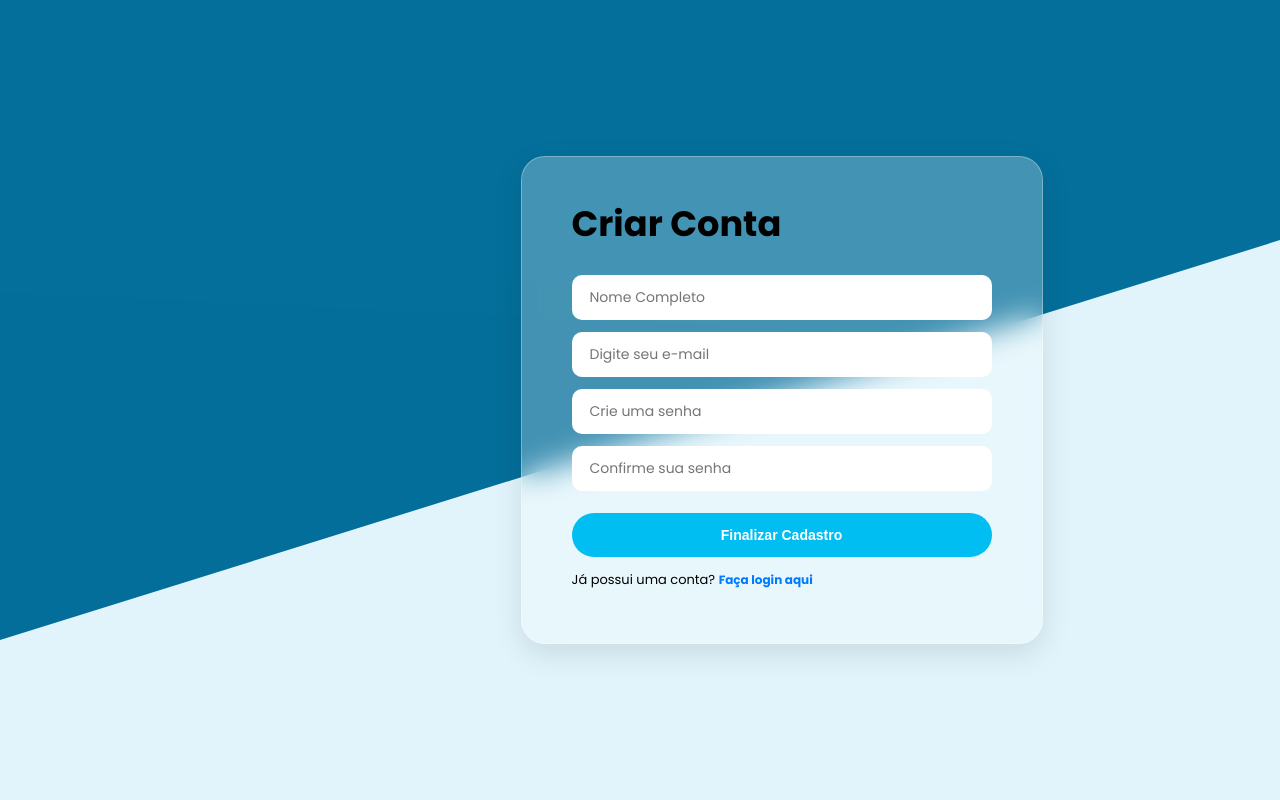
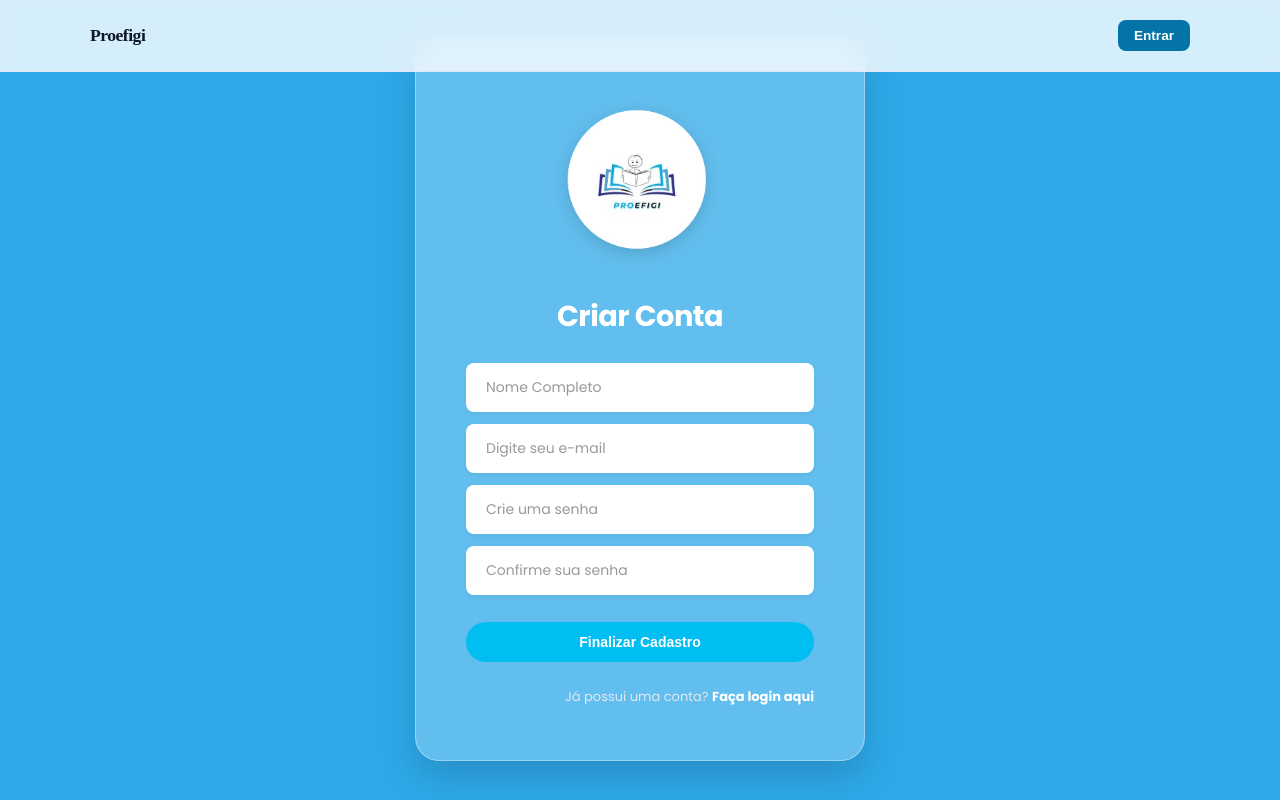
Before and after one commit to santtonas/proefigi, a React (Vite) app in the folder proefigi/: page /cadastro in a window 1280 px wide. Built offline with nearby package versions, Linux system fonts and the light colour scheme; no server answers; the HTML template or start-up script is replaced by a standard one.

Commit message:
Refatora páginas de Cadastro e Login, ajustando estilos e estrutura, além de implementar layout de autenticação compartilhada nas rotas

```diff
--- a/proefigi/src/pages/Cadastro.tsx
+++ b/proefigi/src/pages/Cadastro.tsx
@@ -3,7 +3,6 @@ import { Link, useNavigate } from "react-router-dom";
 import "../styles/cadastro.css"
 import logo from "../img/icoproefigi.png";
 import { cadastro } from "../services/cadastro";
-
 
 const Cadastro: React.FC = () => {
   const navigate = useNavigate();
@@ -27,7 +26,6 @@ const Cadastro: React.FC = () => {
   }
 
   async function handleCadastro(e: React.FormEvent) {
-
     e.preventDefault();
 
     const mensagemErro = validar();
@@ -36,33 +34,52 @@ const Cadastro: React.FC = () => {
       return;
     }
 
-    try{
+    try {
       setErro("");
       setCarregando(true);
 
       await cadastro(nome, email, senha);
 
       setSucesso(true);
-    setTimeout(()  => navigate("/"), 1500);
-    } catch(err: any){
+      setTimeout(() => navigate("/"), 1500);
+    } catch (err: unknown) {
+      if (err instanceof Error) {
         setErro(err.message || "Erro ao criar conta.");
+      } else if (typeof err === "string") {
+        setErro(err);
+      } else {
+        setErro("Erro ao criar conta.");
+      }
     } finally {
       setCarregando(false)
     }
   }
 
-
   return (
     <div className="container-register">
-      {/* Opcional: Se quiser manter o logo flutuando como no login */}
-      <div className="logo-register">
+
+      <div className="register-card">
+
+        {/* 🚀 LOGO INTERNA: Movida para o topo do container do card */}
+        <div className="logo">
           <img src={logo} alt="Logo Proefigi" />
         </div>
 
-      <div className="overlay"></div>
+        <h1>Criar Conta</h1>
 
-      <div className="register-card">
-        <h1>Criar Conta</h1>
+        {/* Mensagem de Erro visível na tela caso exista */}
+        {erro && (
+          <p className="error-message-login" style={{ color: '#EF4444', fontSize: '0.85rem', marginBottom: '10px', textAlign: 'left' }}>
+            {erro}
+          </p>
+        )}
+
+        {/* Mensagem de Sucesso visível na tela */}
+        {sucesso && (
+          <p className="success-message-login" style={{ color: '#10B981', fontSize: '0.85rem', marginBottom: '10px', textAlign: 'center' }}>
+            Conta criada com sucesso! Redirecionando...
+          </p>
+        )}
 
         <form className="register-form" onSubmit={handleCadastro} noValidate>
           <input
@@ -103,7 +120,6 @@ const Cadastro: React.FC = () => {
         </p>
       </div>
     </div>
-
   );
 };
 
--- a/proefigi/src/routes.tsx
+++ b/proefigi/src/routes.tsx
@@ -1,4 +1,4 @@
-import { BrowserRouter, Routes, Route } from 'react-router-dom';
+import { BrowserRouter, Routes, Route, Outlet } from 'react-router-dom';
 import { Home } from "./pages/home";
 
 import Layout from './components/Layout';
@@ -14,23 +14,48 @@ import Ajuda from './pages/Ajuda';
 
 import { Calendario } from "./pages/Calendario";
 import { MonitorDeHorarios } from './components/MonitorDeHorarios';
-{/*import { TarefaProvider } from './context/TarefaContext';*/}
 import RecuperarSenha from './pages/RecuperarSenha';
+
+import { useNavigate } from 'react-router-dom';
+
+function AuthLayout() {
+  const navigate = useNavigate();
+  return (
+    <div className="page-auth-wrapper">
+      <nav className="nav-autenticacao">
+        <div className="nav-auth-container">
+
+          <div className="nav-auth-logo" onClick={() => navigate('/')} style={{ cursor: 'pointer' }}>
+            <span>Proefigi</span>
+          </div>
+          <div className="nav-auth-links">
+            <button className="nav-auth-btn-primario" onClick={() => navigate('/')}>
+              Entrar
+            </button>
+          </div>
+        </div>
+      </nav>
+      <Outlet />
+    </div>
+  );
+}
 
 function RoutesApp() {
   return (
     <BrowserRouter>
-      {/*<TarefaProvider>*/}
+
         <MonitorDeHorarios />
         <Routes>
 
+          <Route path="/" element={<Login/>}/>
 
-          <Route path="/" element={<Login/>}/>
-          <Route path="/cadastro" element={<Cadastro/>}/>
+          {/* ROTAS COM A NAVBAR DE AUTENTICAÇÃO COMPARTILHADA */}
+          <Route element={<AuthLayout />}>
+            <Route path="/cadastro" element={<Cadastro/>}/>
+            <Route path="/recuperar-senha" element={<RecuperarSenha />} />
+          </Route>
 
-          <Route path="/recuperar-senha" element={<RecuperarSenha />} />
-
-
+          {/* ROTAS PRIVADAS (Com a Navbar interna do sistema) */}
           <Route element={<Layout />}>
             <Route path="/home" element={<Home/>}/>
             <Route path="/calendario" element={<Calendario />} />
@@ -44,7 +69,7 @@ function RoutesApp() {
           </Route>
 
         </Routes>
-      {/*</TarefaProvider>*/}
+
     </BrowserRouter>
   );
 }
--- a/proefigi/src/styles/cadastro.css
+++ b/proefigi/src/styles/cadastro.css
@@ -1,6 +1,13 @@
 @import url('https://fonts.googleapis.com/css2?family=Poppins:wght@300;400;600;700&display=swap');
 
-/* REUTILIZANDO A ESTRUTURA DE FUNDO ANIMADO */
+body {
+  margin: 0;
+  height: 100vh;
+  overflow: hidden;
+  background-color: #2EA8E8; /* 🚀 Fundo liso em todo o body como garantia */
+}
+
+/* CONTAINER CENTRALIZADO */
 .container-register {
   width: 100vw;
   height: 100vh;
@@ -10,115 +17,132 @@
   position: relative;
   overflow: hidden;
   font-family: 'Poppins', sans-serif;
-
+  background-color: #2EA8E8; /* 🚀 Fundo liso idêntico ao login */
 }
 
-/* O fundo animado (copiado do login para manter a identidade) */
-.container-register::before {
-  content: "";
-  position: absolute;
-  width: 300%;
-  height: 300%;
-  top: -100%;
-  left: -100%;
-  background:
-    linear-gradient(-45deg, #101157, #026996, #0a82aa),
-    radial-gradient(circle at 30% 30%, rgba(10,130,170,0.6), transparent 50%),
-    radial-gradient(circle at 70% 60%, rgba(2,105,150,0.6), transparent 50%),
-    radial-gradient(circle at 50% 80%, rgba(16,17,87,0.6), transparent 50%);
-  background-size: 400% 400%;
-  animation: moveBg 20s ease-in-out infinite;
-  z-index: 0;
-  filter: blur(100px);
-}
+/* CARD DE CADASTRO COM EFEITO FROSTED GLASS */
+.register-card {
+  position: relative;
+  z-index: 5;
 
-/* CARD DE CADASTRO (Ajustado para mais campos) */
-.register-card {
-  position: center;
-  z-index: 5;
-  background: rgba(255, 255, 255, 0.25);
-  backdrop-filter: blur(15px);
-  -webkit-backdrop-filter: blur(15px);
+  background: rgba(255, 255, 255, 0.25); /* Vidro translúcido */
+  backdrop-filter: blur(12px);
+  -webkit-backdrop-filter: blur(12px);
 
-  padding: 40px 50px;
-  width: 420px; /* Um pouco mais largo que o login */
+  padding: 35px 50px 40px 50px;
+  width: 450px; /* Mantendo a mesma largura do login para consistência */
   border-radius: 24px;
-  border: 1px solid rgba(255, 255, 255, 0.3);
-  box-shadow: 0 10px 30px rgba(0, 0, 0, 0.1);
+  border: 1px solid rgba(255, 255, 255, 0.35);
+  box-shadow: 0 15px 35px rgba(0, 0, 0, 0.15);
 
   display: flex;
   flex-direction: column;
+  box-sizing: border-box;
 }
 
+/* LOGO NO TOPO DO CARD (Se você decidir colocar a logo no cadastro também) */
+.register-card .logo {
+  display: flex;
+  justify-content: center;
+  align-items: center;
+  margin-bottom: 20px;
+  width: 100%;
+}
+
+.register-card .logo img {
+  height: 200px;
+  width: auto;
+  object-fit: contain;
+  filter: drop-shadow(0 4px 8px rgba(0, 0, 0, 0.15));
+}
+
+/* TITULO CENTRALIZADO EM BRANCO */
 .register-card h1 {
   font-weight: 700;
-  font-size: 2.2rem;
+  font-size: 1.8rem;
+  margin-top: 0;
   margin-bottom: 25px;
-  color: #000;
-  margin-top: 0;
+  color: #ffffff; /* 🚀 Mudado para branco para destacar no fundo azul */
+  text-align: center; /* Centralizado igual ao login */
+  letter-spacing: -0.5px;
 }
 
-/* INPUTS ESPECÍFICOS DO CADASTRO */
+/* INPUTS MINIMALISTAS */
 .register-card input {
   width: 100%;
-  padding: 12px 18px;
-  margin-bottom: 12px; /* Espaçamento menor para caber tudo */
+  padding: 14px 20px;
+  margin-bottom: 12px; /* Mantido um pouco menor para acomodar os múltiplos campos */
   border: none;
-  border-radius: 10px;
-  background-color: #fff;
+  border-radius: 8px;
+  background-color: #ffffff;
   font-size: 14px;
   outline: none;
   box-sizing: border-box;
   font-family: 'Poppins', sans-serif;
+  box-shadow: 0 2px 5px rgba(0,0,0,0.05);
 }
 
-/* BOTÃO DE CADASTRO */
+.register-card input::placeholder {
+  color: #999;
+}
+
+/* BOTÃO CADASTRAR - AZUL TURQUESA COM RELEVOTRANSLATION */
 .btn-register {
   width: 100%;
-  padding: 14px;
-  margin-top: 10px;
+  padding: 12px;
+  margin-top: 15px;
   border: none;
   border-radius: 50px;
   background-color: #00bdf2;
   color: white;
   font-weight: 600;
+  font-size: 14px;
   cursor: pointer;
-  transition: background-color 0.1s linear; /* Rápido como você pediu */
+  display: flex;
+  align-items: center;
+  justify-content: center;
+  gap: 8px;
+  transition: all 0.2s ease;
 }
 
 .btn-register:hover {
-  background-color: #0077d8;
+  background-color: #009cd1;
+  transform: translateY(-1px);
 }
 
-/* FOOTER */
+/* FOOTER COM TEXTOS CLAROS E AJUSTADOS */
 .register-footer {
-  margin-top: 20px;
+  margin-top: 25px;
   font-size: 13px;
-  text-align: center;
-  color: #333;
+  text-align: right; /* Alinhado à direita para seguir o padrão do rodapé do login */
+  color: #e2e8f0; /* 🚀 Cinza claro para contraste */
 }
 
 .register-footer a {
   font-weight: bold;
   text-decoration: none;
-  color: #000;
+  color: #ffffff; /* 🚀 Link em branco puro */
+  transition: color 0.2s ease;
 }
 
-.footer-text  {
+.register-footer a:hover {
+  text-decoration: underline;
+}
+
+
+.footer-text {
+  margin-top: 25px;
   font-size: 13px;
-
+  text-align: right;
+  color: #e2e8f0;
 }
 
 .footer-text a {
-  font-size: 12px;
+  font-weight: bold;
   text-decoration: none;
-  color: #007bff;
-  font-weight: bold;
+  color: #ffffff;
 }
 
-/* ANIMAÇÃO (Necessária se for um arquivo separado) */
-@keyframes moveBg {
-  0% { transform: translate(0,0) rotate(0deg); background-position: 0% 50%; }
-  50% { transform: translate(-10%, -10%) rotate(180deg); background-position: 100% 50%; }
-  100% { transform: translate(0,0) rotate(360deg); background-position: 0% 50%; }
+.footer-text a:hover {
+  text-decoration: underline;
 }
--- a/proefigi/src/styles/login.css
+++ b/proefigi/src/styles/login.css
@@ -1,123 +1,68 @@
 @import url('https://fonts.googleapis.com/css2?family=Poppins:wght@300;400;600;700&display=swap');
 
-body{
-  margin:0;
-  height:100vh;
-  overflow:hidden;
+body {
+  margin: 0;
+  height: 100vh;
+  overflow: hidden;
+  background-color: #0a82aa;
 }
 
-/* container centralizado */
-.container{
-  width:100vw;
-  height:100vh;
-  display:flex;
-  justify-content:center;
-  align-items:center;
-  position:relative;
-  overflow:hidden;
+/* 🚀 CONTAINER CENTRALIZA O CARD NA TELA INTEIRA */
+.container {
+  width: 100vw;
+  height: 100vh;
+  display: flex;
+  justify-content: center;
+  align-items: center;
+  position: relative;
+  background-color: #2EA8E8;
 }
 
-/* FUNDO ANIMADO */
-.container::before{
-  content:"";
-  position:absolute;
-
-  width:300%;
-  height:300%;
-
-  top:-100%;
-  left:-100%;
-
-
-  background:
-    linear-gradient(-45deg, #101157, #026996, #0a82aa),
-    radial-gradient(circle at 30% 30%, rgba(10,130,170,0.6), transparent 50%),
-    radial-gradient(circle at 70% 60%, rgba(2,105,150,0.6), transparent 50%),
-    radial-gradient(circle at 50% 80%, rgba(16,17,87,0.6), transparent 50%);
-
-  background-size: 400% 400%;
-
-  animation: moveBg 20s ease-in-out infinite;
-
-  z-index:0;
-  filter: blur(10px);
-}
-
-/* linhas suaves estilo PS2 */
-.container::after{
-  content:"";
-  position:absolute;
-
-  width:200%;
-  height:200%;
-  top:-50%;
-  left:-50%;
-
-  background: repeating-linear-gradient(
-    120deg,
-    rgba(255,255,255,0.03) 0px,
-    rgba(255,255,255,0.03) 2px,
-    transparent 2px,
-    transparent 20px
-  );
-
-  animation: floatLines 25s linear infinite;
-  z-index:0;
-}
-
-/* animação principal */
-@keyframes moveBg{
-  0%{
-    transform: translate(0,0) rotate(0deg);
-    background-position: 0% 50%;
-  }
-  50%{
-    transform: translate(-10%, -10%) rotate(180deg);
-    background-position: 100% 50%;
-  }
-  100%{
-    transform: translate(0,0) rotate(360deg);
-    background-position: 0% 50%;
-  }
-}
-
-/* animação das linhas */
-@keyframes floatLines{
-  from{
-    transform: translate(0,0);
-  }
-  to{
-    transform: translate(200px,200px);
-  }
-}
-
-/* CARD */
-
+/* 🚀 CARD DE LOGIN REORGANIZADO */
 .login-card {
   position: relative;
   z-index: 5;
 
-  background: rgba(255, 255, 255, 0.247);
+  background: rgba(255, 255, 255, 0.25);
   backdrop-filter: blur(12px);
   -webkit-backdrop-filter: blur(12px);
 
-  padding: 40px 60px;
+  padding: 30px 50px 40px 50px; /* Reduzido o padding do topo para acomodar a logo */
   width: 450px;
   border-radius: 24px;
-  border: 1px solid rgba(255, 255, 255, 0.3);
-  box-shadow: 0 10px 30px rgba(0, 0, 0, 0.1);
+  border: 1px solid rgba(255, 255, 255, 0.35);
+  box-shadow: 0 15px 35px rgba(0, 0, 0, 0.15);
 
   display: flex;
   flex-direction: column;
+  box-sizing: border-box;
 }
 
+/* 🚀 LOGO AGORA FICA CENTRALIZADA NO TOPO DO CARD */
+.logo {
+  display: flex;
+  justify-content: center;
+  align-items: center;
+  margin-bottom: 20px; /* Espaço entre a logo e o título "Entrar" */
+  width: 100%;
+}
+
+.logo img {
+  height: 200px; /* Define uma altura boa para o ícone no topo */
+  width: auto;
+  object-fit: contain;
+  filter: drop-shadow(0 4px 8px rgba(0, 0, 0, 0.15));
+}
+
+/* Centraliza o título "Entrar" */
 .login-card h1 {
   font-family: 'Poppins', sans-serif;
   font-weight: 700;
-  font-size: 2rem;
+  font-size: 1.8rem;
+  margin-top: 0;
   margin-bottom: 25px;
-  color: #000000;
-
+  color: #ffffff;
+  text-align: center; /* Centraliza o texto */
 }
 
 .login-card input {
@@ -126,11 +71,11 @@ body{
   margin-bottom: 15px;
   border: none;
   border-radius: 8px;
-  background-color: #fff;
+  background-color: #ffffff;
   font-size: 14px;
   outline: none;
-  box-sizing: border-box; /* Garante que o padding não quebre a largura */
-  box-shadow: inset 0 2px 4px rgba(0,0,0,0.05);
+  box-sizing: border-box;
+  box-shadow: 0 2px 5px rgba(0,0,0,0.05);
 }
 
 .login-card input::placeholder {
@@ -155,97 +100,42 @@ button {
   align-items: center;
   justify-content: center;
   gap: 8px;
-  transition: background-color 0.1s linear;
-
+  transition: all 0.2s ease;
 }
 
-/* Botão Acessar - Azul Turquesa */
 .btn-primary {
   background-color: #00bdf2;
   color: white;
 }
 
 .btn-primary:hover {
-  background-color: #0077d8;
-
-}
-.btn-google:hover {
-  background-color: #0077d8;
-
-
+  background-color: #009cd1;
+  transform: translateY(-1px);
 }
 
 .btn-google {
-  background-color: #00bdf2;
-  color: white;
+  background-color: #ffffff;
+  color: #333333;
+  border: 1px solid rgba(255,255,255,0.5);
 }
 
-/* Estilo do link de cadastro lá embaixo */
-.login-card .footer-text {
-  margin-top: 20px;
-  font-size: 12px;
-  text-align: right;
-  color: #333;
+.btn-google:hover {
+  background-color: #f1f5f9;
+  transform: translateY(-1px);
 }
 
-.login-card .footer-text a {
-  font-weight: bold;
-  text-decoration: none;
-  color: #000;
+.forgot-password-container {
+  display: flex;
+  justify-content: flex-end;
+  width: 100%;
+  margin-top: -8px;
+  margin-bottom: 20px;
 }
 
-/* triangulo */
-.overlay{
-  position:absolute;
-  bottom:0;
-  left:0;
-
-  width:100%;
-  height:100%;
-
-  background:#e1f4fb;
-
-  clip-path: polygon(0 80%, 100% 30%, 100% 100%, 0% 100%);
-
-  z-index:1;
-}
-
-.content{
-  width:100%;
-  height:100%;
-
-  display:flex;
-  justify-content:space-around;
-  align-items:center;
-
-  position:relative;
-  z-index:2;
-}
-
-.logo img{
-  width:100%;
-  height:100%;
-  object-fit:contain;
-  position: relative;
-  z-index: 3;
- filter: drop-shadow(0 0 5px #2f3131) ;
-
-}
-
-/* Container do link esqueci senha */
-.forgot-password-container {
-  display: flex;
-  justify-content: flex-end; /* Alinha o link à direita */
-  width: 100%;
-  margin-top: -8px;          /* Cola um pouco mais perto do input de senha */
-  margin-bottom: 20px;       /* Afasta dos botões principais */
-}
-
-/* Estilo do botão transformado em link de texto */
 .lnk-forgot {
   background: none;
   border: none;
-  color: #64748B;            /* Cor cinza discreta */
+  color: #e2e8f0;
   font-family: 'Poppins', sans-serif;
   font-size: 0.85rem;
   font-weight: 500;
@@ -255,6 +145,38 @@ button {
 }
 
 .lnk-forgot:hover {
-  color: #0EA5E9;            /* Fica azul ao passar o mouse */
-  text-decoration: underline;/* Sublinha no hover para indicar que é clicável */
+  color: #00bdf2;
+  text-decoration: underline;
 }
+
+.login-card .footer-text {
+  margin-top: 20px;
+  font-size: 12px;
+  text-align: right;
+  color: #e2e8f0;
+}
+
+.login-card .footer-text a {
+  font-weight: bold;
+  text-decoration: none;
+  color: #ffffff;
+}
+
+.login-card .footer-text a:hover {
+  text-decoration: underline;
+}
+
+.btn-google {
+  background-color: #ffffff;
+  color: #333333;
+  border: 1px solid rgba(0, 0, 0, 0.1); /* Sombra de borda leve para destacar o botão branco */
+  display: flex;
+  align-items: center;
+  justify-content: center;
+  gap: 10px; /* Espaço perfeito entre a logo do Google e o texto */
+}
+
+.btn-google:hover {
+  background-color: #f8fafc;
+  transform: translateY(-1px);
+}
```
Also changed, not shown: proefigi/src/pages/Login.tsx (+21 -10 lines). Lines whose indentation alone changed are shown as unchanged.
